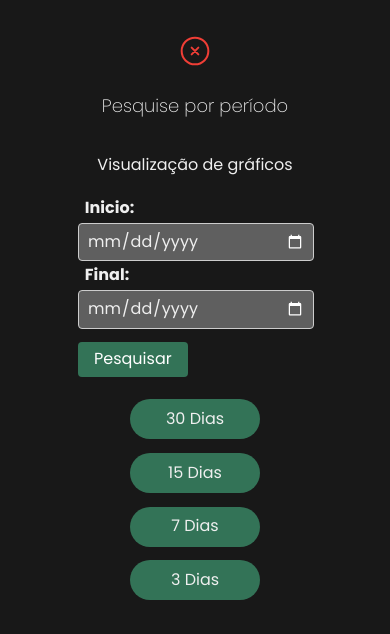
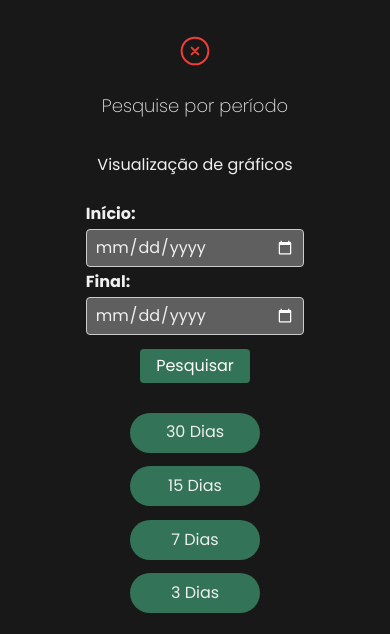
Before and after one commit to joaosuzuki98/1_sem_api_fatec, a Flask app: page /statistics in a window 390 px wide. Shown: the part 137-771 px from the top of the page. Run offline with Flask 3, Linux system fonts and the light colour scheme; some libraries are stand-ins or nearby versions.

Commit message:
Finalização da atividade Carlos

```diff
--- a/static/css/style.css
+++ b/static/css/style.css
@@ -450,16 +450,12 @@ input[type="submit"]:hover {
 
 .formitem {
   width: 400px;
-  margin: 1.3% auto;
-  justify-content: center;
+  margin: 1% 10%;
+
 }
-#fitem {
-  width: 100%;
-  margin: 0 2%;
-}
+
 .formbtn {
-  margin: auto;
-  margin: 3% auto;
+  margin: 4% auto;
 }
 .btn-interval {
   width: 130px;
@@ -611,9 +607,11 @@ input[type="submit"]:hover {
 }
 @media screen and (max-width: 600px) {
   .formitem {
-    width: 80% !important;
-    margin: 2% auto;
-    justify-content: center;
+    .formitem {
+      width: 400px;
+      margin: 1% 8%;
+
+    }
   }
   .btn-interval-container {
     width: 100% !important;
@@ -622,13 +620,12 @@ input[type="submit"]:hover {
     align-items: center;
     justify-content: center;
   }
-  #fitem {
-    margin: 5% 2.5%;
-    width: 100% !important;
-  }
+
   #center {
     width: 70%;
-    margin: 2% auto 2% 20%;
+    display: flex;
+    justify-content: center;
+
   }
   #download-btn {
     bottom: -1610px;
--- a/static/js/timelapse.js
+++ b/static/js/timelapse.js
@@ -85,7 +85,10 @@ searchBar.addEventListener('submit', function (e) {
     var selectedDate = document.getElementById('birthday').value.split("-");
     // Esta flag é necessária senão o alert sempre irá disparar
     var dayFound = false;
-
+    if (selectedDate[1].startsWith('0')) {
+        // Remove o zero à esquerda
+    selectedDate[1] = selectedDate[1].substring(1);
+    }
     // Aqui cada chave do slide é checado com o valor enviado na barra de pesquisa de dia
     slideLinks.forEach((slide, index) => {
         const slideKey = slide.getAttribute('key').split(",");
--- a/templates/statistics.html
+++ b/templates/statistics.html
@@ -4,11 +4,11 @@
 <p>Visualização de gráficos</p>
 <div class="form">
 
-        <form action="/statistics" id="center" method="post" id="searchForm">
-            <label for="month" id="fitem" class="formitem">Inicio:</label>
+        <form action="/statistics" id="center" class="form" method="post" id="searchForm">
+            <label for="month" class="formitem">Início:</label>
             <input type="date" class="datei formitem" name="data">
-            <label for="month" id="fitem" class="formitem">Final:</label>
-            <input type="date" class="datei formitem" name="dataf">
+            <label for="month" class="formitem">Final:</label>
+            <input type="date" class="datei formitem" name="data">
             <input type="submit" class="formbtn griditem" value="Pesquisar">
 
         </form>
```
